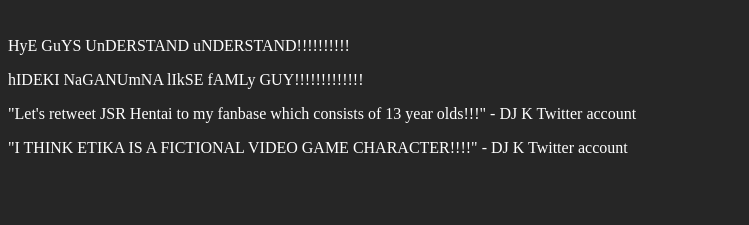
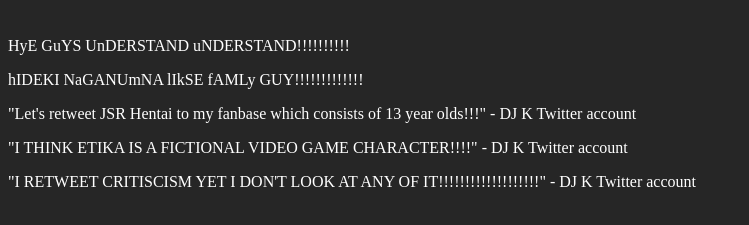
Before and after one commit to Loomeh/frickjsrl, a plain HTML site: page index.html in a window 1280 px wide. Shown: the part 47-272 px from the top of the page, without its empty margins (0-749 px from the left). Drawn offline with Linux system fonts and the light colour scheme.

Commit message:
Add files via upload

```diff
--- a/index.html
+++ b/index.html
@@ -25,6 +25,9 @@ hIDEKI NaGANUmNA lIkSE fAMLy GUY!!!!!!!!!!!!!
 <br>
 <p>
 "I THINK ETIKA IS A FICTIONAL VIDEO GAME CHARACTER!!!!" - DJ K Twitter account
+<br>
+<p>
+"I RETWEET CRITISCISM YET I DON'T LOOK AT ANY OF IT!!!!!!!!!!!!!!!!!!!" - DJ K Twitter account
 
 </body>
 
```
